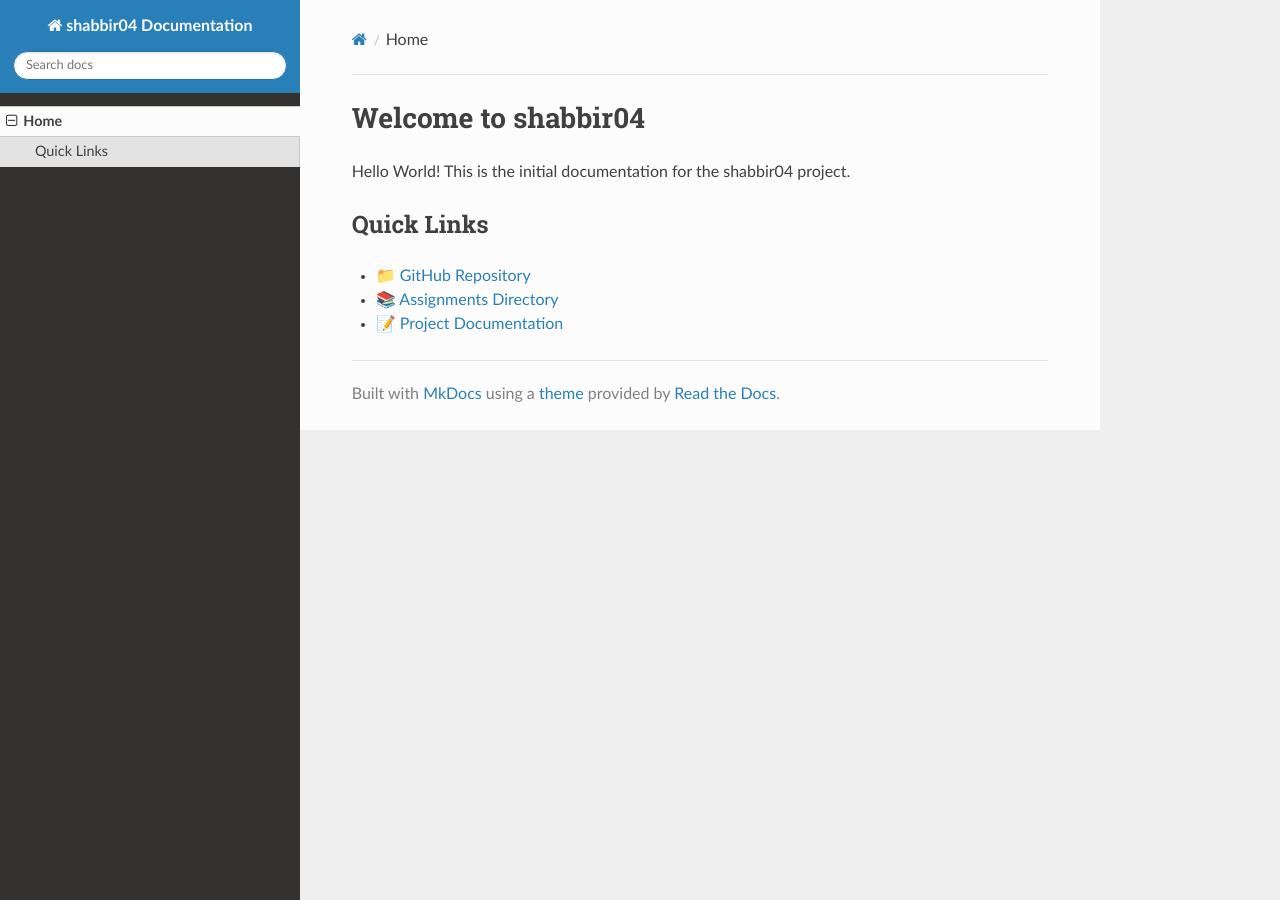
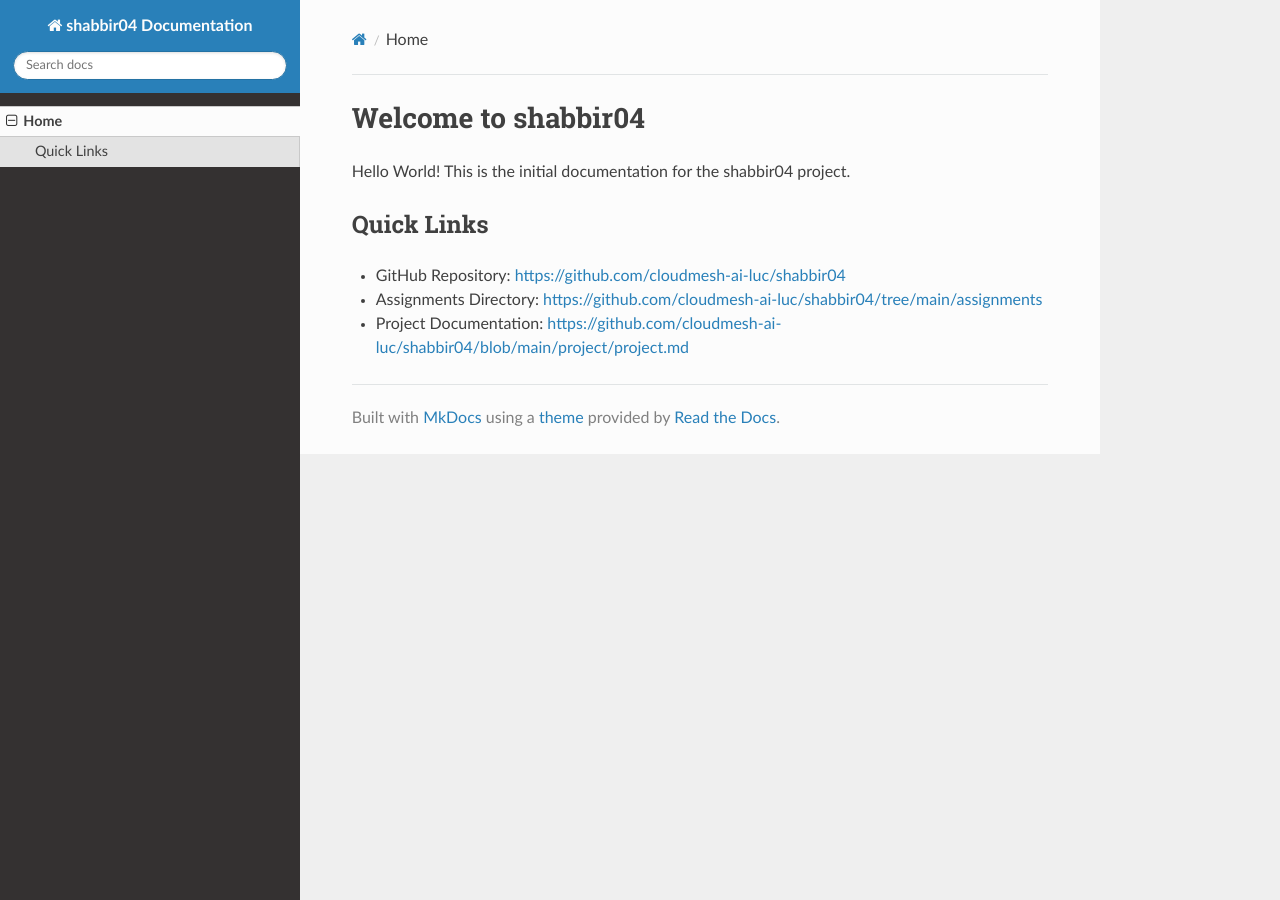
Before and after one commit to cloudmesh-ai-luc/shabbir04, an MkDocs documentation site: the page built from docs/index.md, in a window 1280 px wide. Built offline with MkDocs 1.6.1, drawn with Linux system fonts in a browser that asks for light colours; nearby versions of some CDN libraries; some of the changed lines change nothing that is shown.

Commit message:
Remove emojis from home page

```diff
--- a/docs/index.md
+++ b/docs/index.md
@@ -3,6 +3,6 @@
 Hello World! This is the initial documentation for the shabbir04 project.
 
 ## Quick Links
-- 📁 [GitHub Repository](https://github.com/cloudmesh-ai-luc/shabbir04)
-- 📚 [Assignments Directory](https://github.com/cloudmesh-ai-luc/shabbir04/tree/main/assignments)
-- 📝 [Project Documentation](https://github.com/cloudmesh-ai-luc/shabbir04/blob/main/project/project.md)
+- GitHub Repository: [https://github.com/cloudmesh-ai-luc/shabbir04](https://github.com/cloudmesh-ai-luc/shabbir04)
+- Assignments Directory: [https://github.com/cloudmesh-ai-luc/shabbir04/tree/main/assignments](https://github.com/cloudmesh-ai-luc/shabbir04/tree/main/assignments)
+- Project Documentation: [https://github.com/cloudmesh-ai-luc/shabbir04/blob/main/project/project.md](https://github.com/cloudmesh-ai-luc/shabbir04/blob/main/project/project.md)
```
